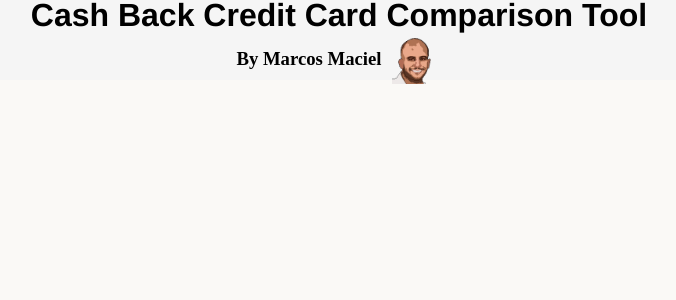
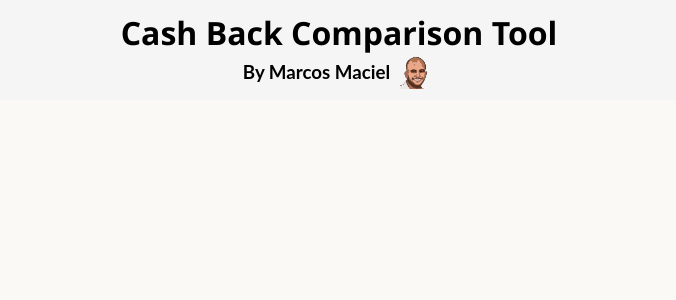
Before and after one commit to mamaciel/Cash-Back-Comparison-Tool, a React (Vite) app in the folder react-app/: page / in a window 1280 px wide. Shown: the top 300 px of the page, without its empty margins (301-977 px from the left). Built offline with nearby package versions, Linux system fonts and the light colour scheme.

Commit message:
Header Fonts Update

```diff
--- a/react-app/src/Header.module.css
+++ b/react-app/src/Header.module.css
@@ -1,7 +1,7 @@
 .header {
     background-color: #f5f5f5;
     width: 100%;
-  height: 80px;
+    height: 100px;
     display: flex;
     align-items: center;
     justify-content: center;
@@ -14,16 +14,17 @@
 }
 
 h1 {
-  font-family: Helvetica;
+    font-family:'Segoe UI';
     margin: 0;
 }
 
 h3 {
+    font-family: 'Lato';
     margin: 0;
     margin-right: 10px; /* Add margin between h3 and logo */
 }
 
 .logo {
-  width: 50px; /* Adjust the width as needed */
+    width: 35px; /* Adjust the width as needed */
     height: auto; /* Maintain aspect ratio */
 }
--- a/react-app/src/Header.tsx
+++ b/react-app/src/Header.tsx
@@ -4,7 +4,7 @@ import logoImage from './assets/Marcos.png';
 const Header = () => {
   return (
     <header className={HeaderCSS.header}>
-      <h1 className={HeaderCSS.h1}>Cash Back Credit Card Comparison Tool</h1>
+      <h1 className={HeaderCSS.h1}>Cash Back Comparison Tool</h1>
       <div className={HeaderCSS.contentContainer}>
         <h3 className={HeaderCSS.h3}>By Marcos Maciel</h3>
         <img src={logoImage} className={HeaderCSS.logo} alt="Logo" />
```
Lines whose indentation alone changed are shown as unchanged.
